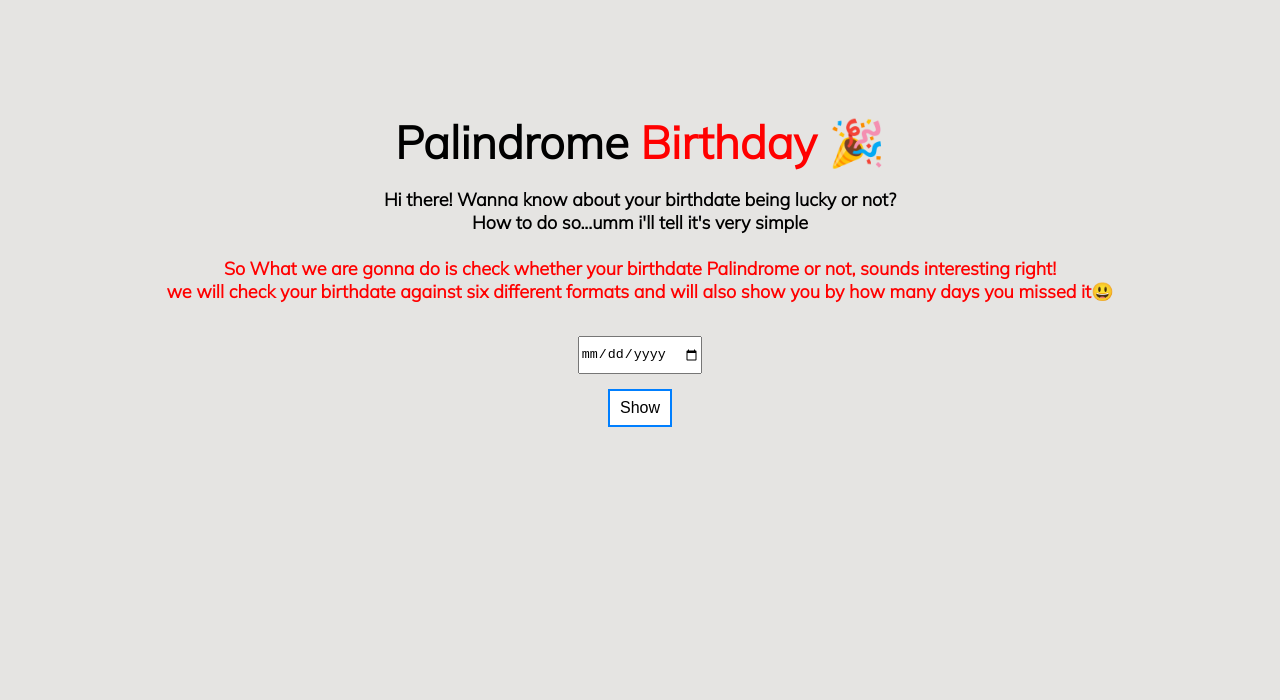
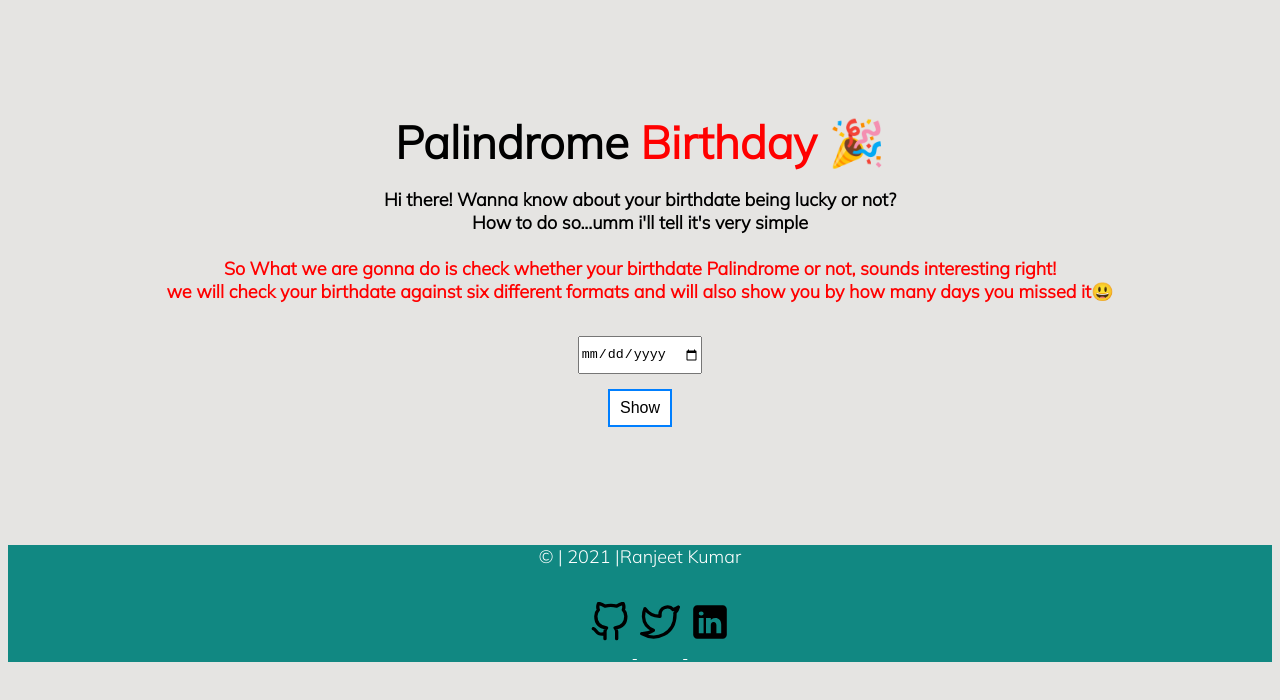
Before and after one commit to Ranjeetk489/palidrome-birthday, a plain HTML site: page index.html in a window 1280 px wide. Drawn offline with Linux system fonts and the light colour scheme.

Commit message:
added footer

```diff
--- a/index.html
+++ b/index.html
@@ -23,6 +23,26 @@
         <div id = "message"></div>
 
     </div>
+    <footer>
+        <p>&copy; | 2021 |Ranjeet Kumar</p>
+        <ul>
+              <li>
+                    <a class="links" href="https://github.com/Ranjeetk489?tab=repositories" target="_blank">
+                      <img src="/assets/github.svg" alt="github" />
+                    </a>
+              </li>
+              <li>
+                    <a class="links" href=" https://twitter.com/Kumar_Ranjeet1?s=09" target="_blank">
+                      <img src="/assets/twitter.svg" alt="twitter" />
+                    </a>
+              </li>
+              <li>
+                <a class="links" href="https://www.linkedin.com/in/ranjeet-kumar-82969a15b" target="_blank">
+                  <img src="/assets/linkedin.svg" alt="linkedin" />
+                </a>
+          </li>
+        </ul>
+  </footer>
 
 </body>
 <script src="index.js"></script>
--- a/style.css
+++ b/style.css
@@ -57,3 +57,30 @@ input{
     font-weight: bolder;
     color: orange;
 }
+footer {
+    text-align: center;
+    background-color: #118882;
+    color: #fff;
+  }
+
+  footer p {
+    font-size: large;
+    text-align: center;
+    margin-top: 3.1cm;
+  }
+
+  .footer-list {
+    margin: 1rem;
+  }
+
+  a,
+  img,
+  li {
+    display: inline;
+    color: #fff;
+  }
+
+  img {
+    width: 40px;
+    padding: 1rem 0.2rem;
+  }
```
Also changed, not shown: assets/birthday.jpg (renamed from birthday.jpg), assets/discord.svg (added), assets/github.svg (added), assets/linkedin.svg (added), assets/twitter.svg (added).
